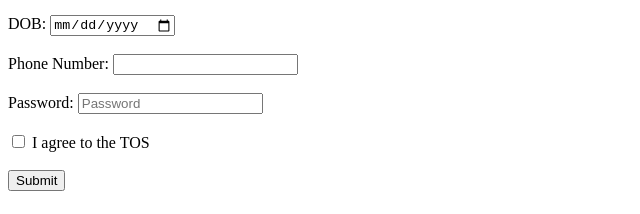
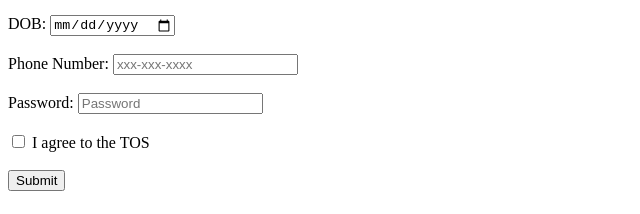
Before and after one commit to acciojob/signup-form-car-ranitchakraborty1, a website: page main.html in a window 1280 px wide. Shown: the part 185-399 px from the top of the page, 0-640 px from the left. Drawn offline with Linux system fonts and the light colour scheme.

Commit message:
created a submission

```diff
--- a/main.html
+++ b/main.html
@@ -38,7 +38,7 @@
     <br>
     <br>
       <label for="tel">Phone Number:</label>
-      <input type="tel" id="tel" name="tel" pattern="[0-9]{3}-[0-9]{3}-[0-9]{4}">
+      <input type="tel" id="tel" name="tel" placeholder="xxx-xxx-xxxx" >
     <br>
     <br>
       <label for="password">Password:</label>
```
